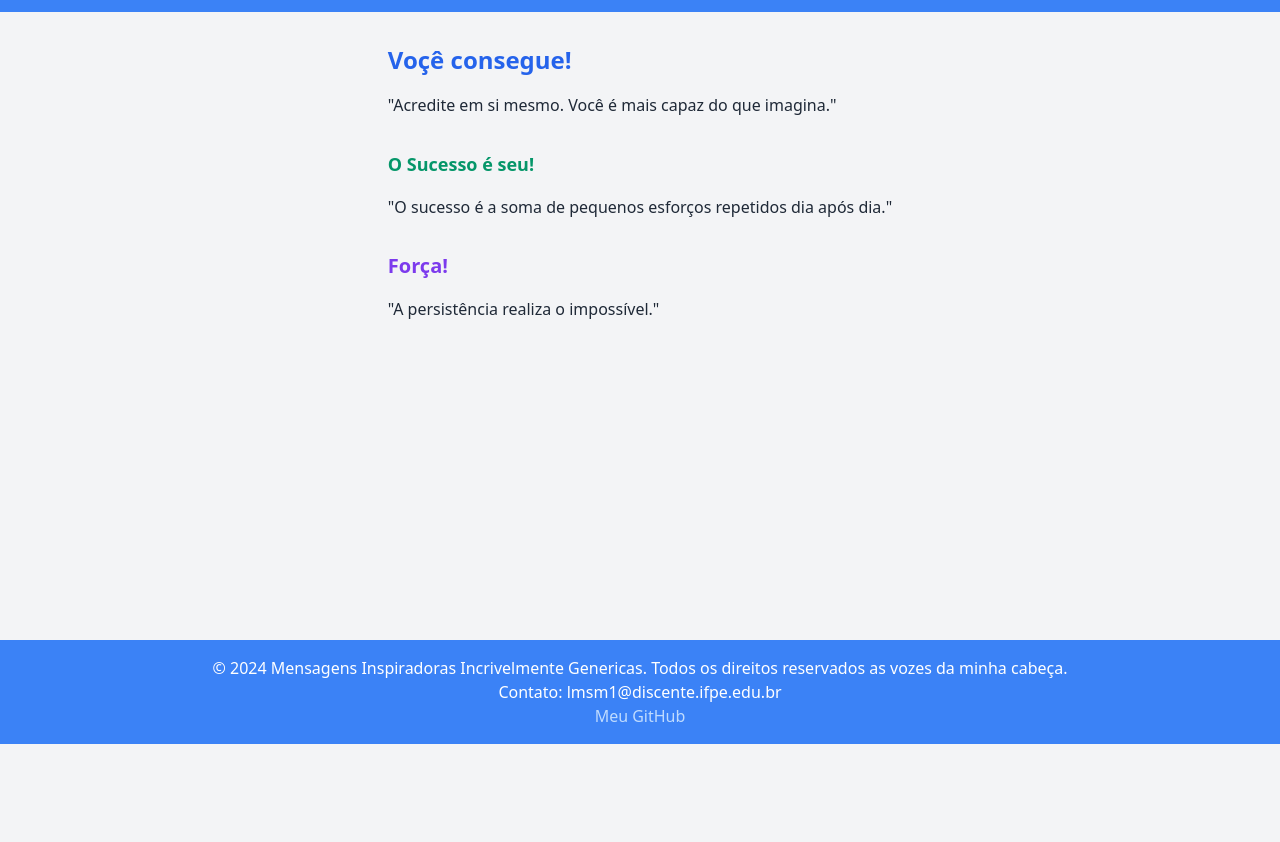
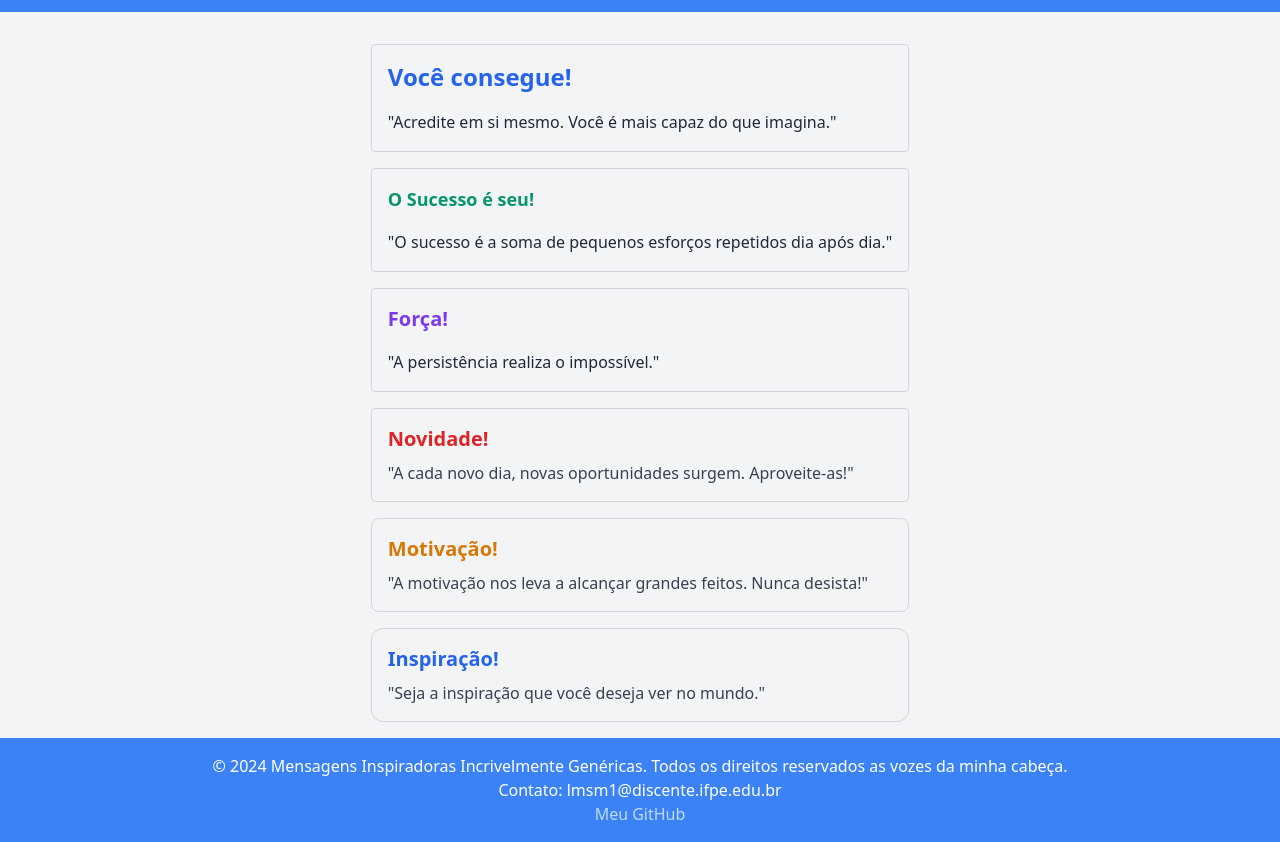
Before and after one commit to LucasM1415/Estudo-TailWind, a website: page public/index.html in a window 1280 px wide. Shown: the part 56-898 px from the top of the page. Before the commit the page ends 800 px from the top, so only its background shows below. Drawn offline with nearby package versions, Linux system fonts and the light colour scheme.

Commit message:
Atualizações da 2º atividade

```diff
--- a/public/index.html
+++ b/public/index.html
@@ -12,24 +12,39 @@
     </header>
 
     <main class="max-w-4xl mx-auto mt-8 px-4">
-        <section class="mb-8">
-            <h2 class="text-2xl font-bold mb-4 text-blue-600">Voçê consegue!</h2>
+        <div class="p-4 mb-4 border border-gray-300 rounded">
+            <h2 class="text-2xl font-bold mb-4 text-blue-600">Você consegue!</h2>
             <p class="text-gray-800 leading-relaxed">"Acredite em si mesmo. Você é mais capaz do que imagina."</p>
-        </section>
+        </div>
 
-        <section class="mb-8">
+        <div class="p-4 mb-4 border border-gray-300 rounded">
             <h2 class="text-lg font-bold mb-4 text-green-600">O Sucesso é seu!</h2>
             <p class="text-gray-800 leading-relaxed">"O sucesso é a soma de pequenos esforços repetidos dia após dia."</p>
-        </section>
+        </div>
 
-        <section class="mb-8">
+        <div class="p-4 mb-4 border border-gray-300 rounded">
             <h2 class="text-xl font-bold mb-4 text-purple-600">Força!</h2>
             <p class="text-gray-800 leading-relaxed">"A persistência realiza o impossível."</p>
-        </section>
+        </div>
+
+        <div class="p-4 mb-4 border border-gray-300 rounded">
+            <h3 class="text-xl font-semibold text-red-600 mb-2">Novidade!</h3>
+            <p class="text-gray-700">"A cada novo dia, novas oportunidades surgem. Aproveite-as!"</p>
+        </div>
+
+        <div class="p-4 mb-4 border border-gray-300 rounded-lg">
+            <h3 class="text-xl font-semibold text-yellow-600 mb-2">Motivação!</h3>
+            <p class="text-gray-700">"A motivação nos leva a alcançar grandes feitos. Nunca desista!"</p>
+        </div>
+
+        <div class="p-4 mb-4 border border-gray-300 rounded-xl">
+            <h3 class="text-xl font-semibold text-blue-600 mb-2">Inspiração!</h3>
+            <p class="text-gray-700">"Seja a inspiração que você deseja ver no mundo."</p>
+        </div>
     </main>
 
     <footer class="bg-blue-500 text-white py-4 text-center mt-auto">
-        <p>&copy; 2024 Mensagens Inspiradoras Incrivelmente Genericas. Todos os direitos reservados as vozes da minha cabeça.</p>
+        <p>&copy; 2024 Mensagens Inspiradoras Incrivelmente Genéricas. Todos os direitos reservados as vozes da minha cabeça.</p>
         <p>Contato: lmsm1@discente.ifpe.edu.br</p>
         <p>
             <a href="https://github.com/LucasM1415" target="_blank" class="text-blue-200 hover:text-blue-300">Meu GitHub</a>
```
